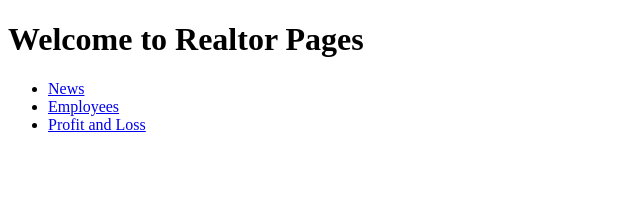
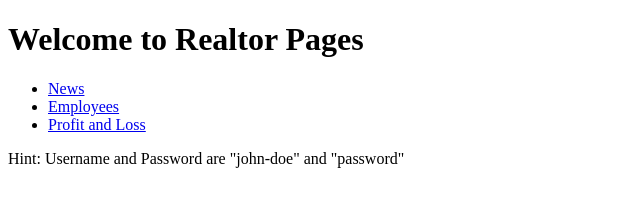
Before and after one commit to justinnoel/cloudflare-pages-http-auth-demo, a website: page public/index.html in a window 1280 px wide. Shown: the whole page, without its empty margins (0-640 px from the left). Drawn offline with Linux system fonts and the light colour scheme.

Commit message:
feat: add username and password hint

```diff
--- a/public/index.html
+++ b/public/index.html
@@ -19,5 +19,7 @@
 				<a href="/profit-loss/">Profit and Loss</a>
 			</li>
 		</ul>
+
+		<p>Hint: Username and Password are "john-doe" and "password"</p>
 	</body>
 </html>
```
